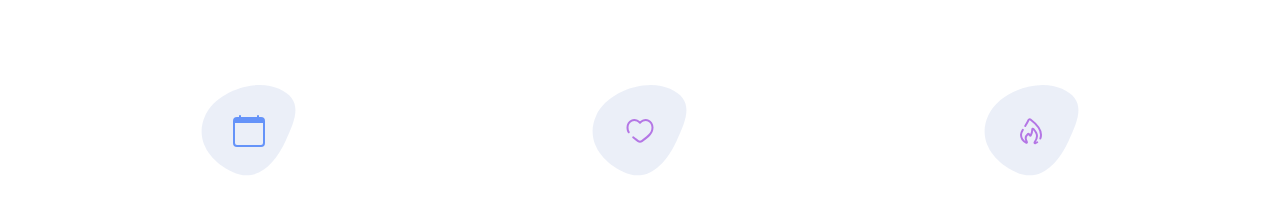
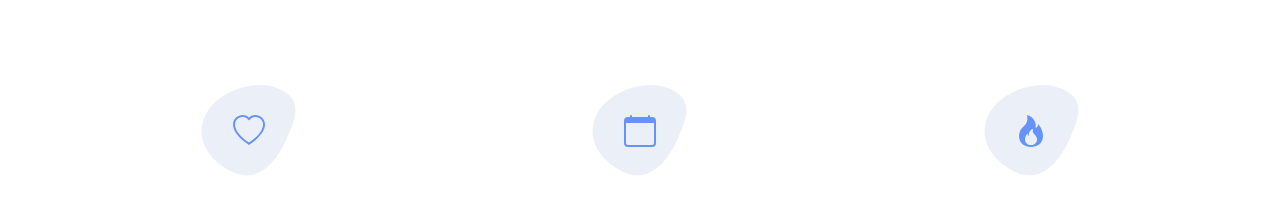
Before and after one commit to alexxelaalexxela/Salle-Application, a Next.js app: page / in a window 1280 px wide. Shown: the part 827-1028 px from the top of the page. Built offline with nearby package versions, Linux system fonts and the light colour scheme.

Commit message:
add logo

```diff
--- a/components/Layouts/Header.tsx
+++ b/components/Layouts/Header.tsx
@@ -31,7 +31,7 @@ const Header = (props: any) => {
             <div className="container">
                 <div className="flex items-center justify-between py-5 lg:py-0">
                     <Link href="/">
-                        <img src="/assets/images/logo.png" alt="plurk" className="h-10 w-full" />
+                        <img src="/assets/images/logo-lafab.png" alt="plurk" className="h-12" />
                     </Link>
                     <div className="flex items-center">
                         <div onClick={() => toggleMenu()} className={`overlay fixed inset-0 z-[51] bg-black/60 lg:hidden ${showMenu ? '' : 'hidden'}`}></div>
--- a/pages/index.tsx
+++ b/pages/index.tsx
@@ -157,7 +157,7 @@ const Index = (props: any) => {
                       viewBox="0 0 16 16"
                     >
                       <path
-                        d="M3.5 0a.5.5 0 0 1 .5.5V1h8V.5a.5.5 0 0 1 1 0V1h1a2 2 0 0 1 2 2v11a2 2 0 0 1-2 2H2a2 2 0 0 1-2-2V3a2 2 0 0 1 2-2h1V.5a.5.5 0 0 1 .5-.5zM1 4v10a1 1 0 0 0 1 1h12a1 1 0 0 0 1-1V4H1z"
+                        d="m8 2.748-.717-.737C5.6.281 2.514.878 1.4 3.053c-.523 1.023-.641 2.5.314 4.385.92 1.815 2.834 3.989 6.286 6.357 3.452-2.368 5.365-4.542 6.286-6.357.955-1.886.838-3.362.314-4.385C13.486.878 10.4.28 8.717 2.01L8 2.748zM8 15C-7.333 4.868 3.279-3.04 7.824 1.143c.06.055.119.112.176.171a3.12 3.12 0 0 1 .176-.17C12.72-3.042 23.333 4.867 8 15z"
                         fill="#6593f9"
                       ></path>{" "}
                     </svg>
@@ -190,11 +190,21 @@ const Index = (props: any) => {
                         fill="#9db1db"
                       />
                     </svg>
-                    <img
-                      src="/assets/images/restaurent/heart-icon.svg"
-                      alt=""
+                    <svg
+                      xmlns="http://www.w3.org/2000/svg"
+                      width="32"
+                      height="32"
+                      fill="currentColor"
+                      // class="bi bi-calendar"
                       className="absolute left-1/2 top-1/2 -translate-x-1/2 -translate-y-1/2"
-                    />
+                      viewBox="0 0 16 16"
+                    >
+                      <path
+                        d="M3.5 0a.5.5 0 0 1 .5.5V1h8V.5a.5.5 0 0 1 1 0V1h1a2 2 0 0 1 2 2v11a2 2 0 0 1-2 2H2a2 2 0 0 1-2-2V3a2 2 0 0 1 2-2h1V.5a.5.5 0 0 1 .5-.5zM1 4v10a1 1 0 0 0 1 1h12a1 1 0 0 0 1-1V4H1z"
+                        fill="#6593f9"
+                      ></path>{" "}
+                    </svg>
+
                   </div>
                   <h2 className="text-2xl font-bold leading-tight text-black line-clamp-1 dark:text-white md:text-[32px]">
                     Choisi un créneau
@@ -220,11 +230,20 @@ const Index = (props: any) => {
                         fill="#9db1db"
                       />
                     </svg>
-                    <img
-                      src="/assets/images/restaurent/fire-icon.svg"
-                      alt=""
+                    <svg
+                      xmlns="http://www.w3.org/2000/svg"
+                      width="32"
+                      height="32"
+                      fill="currentColor"
+                      // class="bi bi-calendar"
                       className="absolute left-1/2 top-1/2 -translate-x-1/2 -translate-y-1/2"
-                    />
+                      viewBox="0 0 16 16"
+                    >
+                      <path
+                        d="M8 16c3.314 0 6-2 6-5.5 0-1.5-.5-4-2.5-6 .25 1.5-1.25 2-1.25 2C11 4 9 .5 6 0c.357 2 .5 4-2 6-1.25 1-2 2.729-2 4.5C2 14 4.686 16 8 16m0-1c-1.657 0-3-1-3-2.75 0-.75.25-2 1.25-3C6.125 10 7 10.5 7 10.5c-.375-1.25.5-3.25 2-3.5-.179 1-.25 2 1 3 .625.5 1 1.364 1 2.25C11 14 9.657 15 8 15"
+                        fill="#6593f9"
+                      ></path>{" "}
+                    </svg>
                   </div>
                   <h2 className="text-2xl font-bold leading-tight text-black line-clamp-1 dark:text-white md:text-[32px]">
                     Réserve en ligne
@@ -304,7 +323,7 @@ const Index = (props: any) => {
                     <div className="mb-3 flex flex-col items-center justify-center sm:flex-row sm:justify-between">
                       <div></div>
                       <Link
-                        href="#"
+                        href="/reservation"
                         className="btn text-xl text-white group-hover:bg-white group-hover:text-primary dark:text-black xl:w-44"
                       >
                         50,00CHF
@@ -394,7 +413,7 @@ const Index = (props: any) => {
                     <div className="mb-3 flex flex-col items-center justify-center sm:flex-row sm:justify-between">
                       <div></div>
                       <Link
-                        href="#"
+                        href="/reservation"
                         className="btn bg-secondary text-xl text-white group-hover:bg-white group-hover:text-secondary dark:text-black xl:w-44"
                       >
                         70,00CHF
@@ -484,7 +503,7 @@ const Index = (props: any) => {
                     <div className="mb-3 flex flex-col items-center justify-center sm:flex-row sm:justify-between">
                       <div></div>
                       <Link
-                        href="#"
+                        href="/reservation"
                         className="btn bg-red text-xl text-white group-hover:bg-white group-hover:text-red xl:w-44"
                       >
                         350CHF
```
Also changed, not shown: public/assets/images/logo-lafab.png (added).
